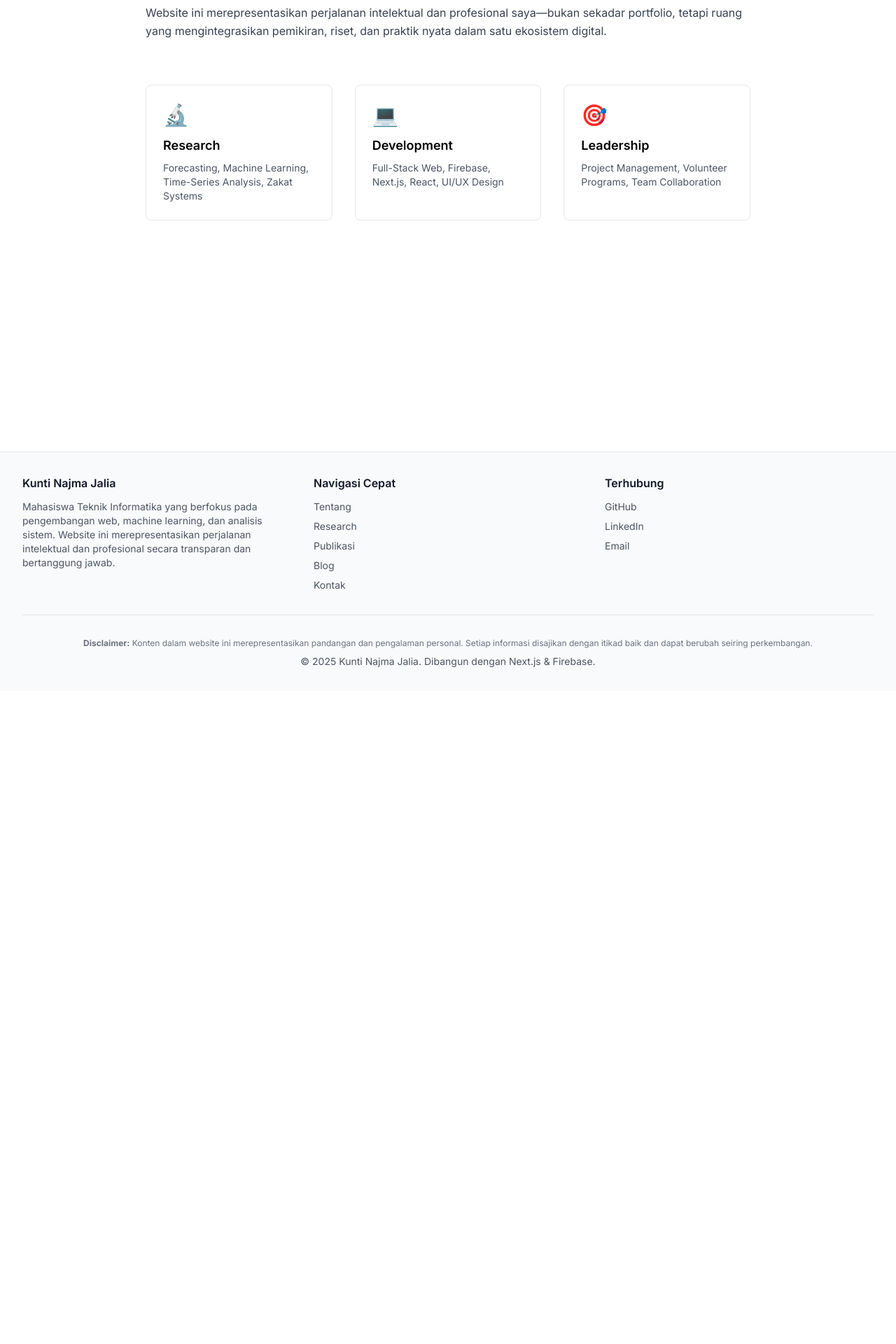
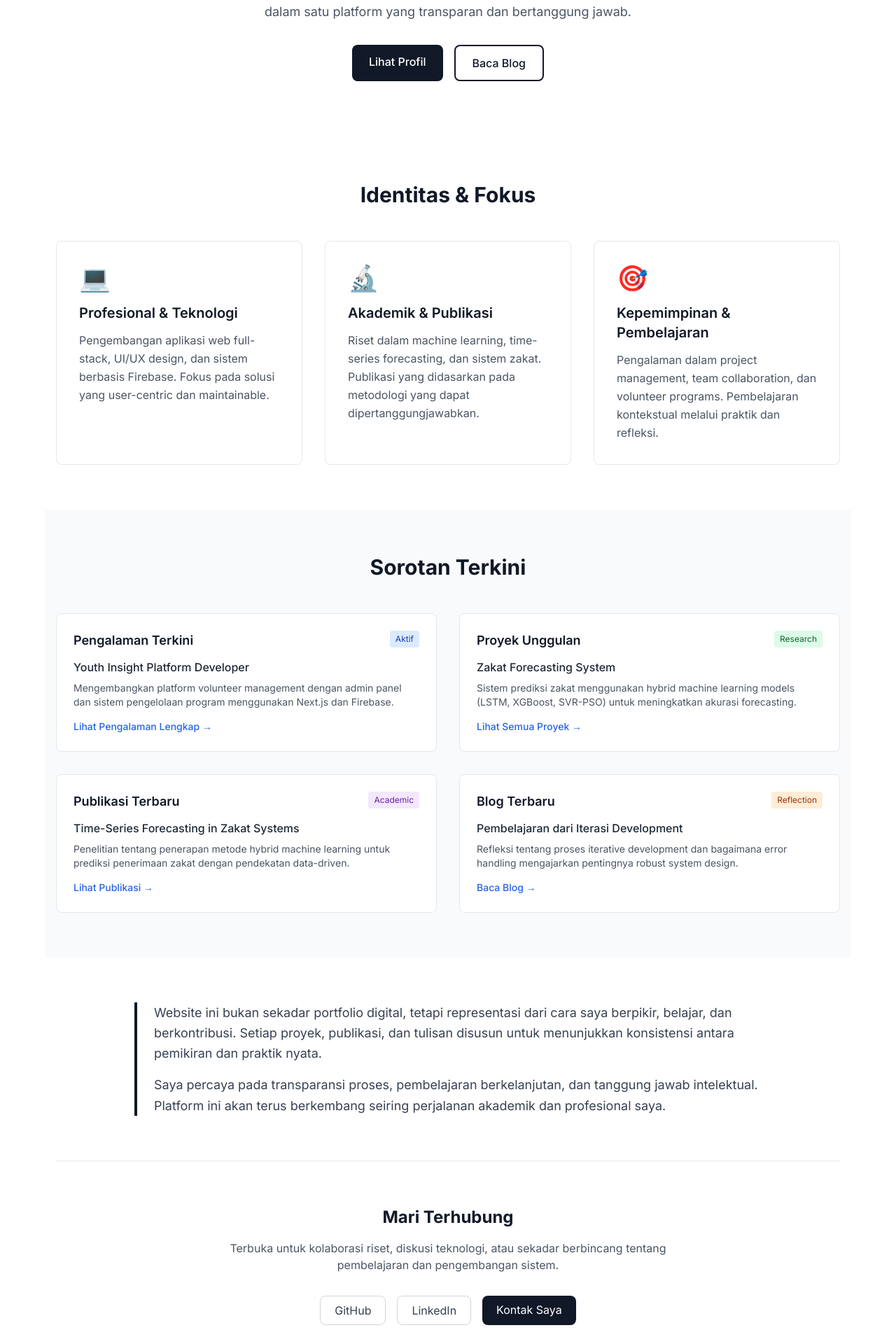
Before and after one commit to kuntinajma/personal-website, a Next.js app: page / in a window 1280 px wide. Shown: the part 300-2220 px from the top of the page at 70% size. Before the commit the page ends 1287 px from the top, so only its background shows below. Built offline with nearby package versions, Linux system fonts and the light colour scheme.

Commit message:
Update Homepage with complete wireframe structure - Hero, Identity Core, Highlights, Personal Note

```diff
--- a/src/app/page.tsx
+++ b/src/app/page.tsx
@@ -1,48 +1,198 @@
+import Link from 'next/link';
+
 export default function Home() {
   return (
-    <div className="max-w-4xl mx-auto px-4 py-16">
-      <section className="mb-16">
-        <h1 className="text-4xl font-bold text-gray-900 mb-4">
-          Najma
+    <div className="max-w-6xl mx-auto px-4">
+      {/* SECTION 1 - HERO */}
+      <section className="py-20 text-center">
+        <h1 className="text-5xl md:text-6xl font-bold text-gray-900 mb-4">
+          Kunti Najma Jalia
         </h1>
-        <p className="text-xl text-gray-600 mb-6">
-          Full-Stack Developer · Graduate Researcher · Systems Analyst
+        <p className="text-xl text-gray-700 mb-6 font-medium">
+          Mahasiswa Teknik Informatika · Peneliti · Pengembang Sistem
         </p>
-        <p className="text-gray-700 leading-relaxed mb-4">
-          Saya seorang akademisi dan praktisi yang berfokus pada pengembangan aplikasi web,
-          machine learning, dan analisis data. Penelitian saya mencakup time-series forecasting
-          dan sistem zakat berbasis teknologi.
+        <p className="text-lg text-gray-600 max-w-3xl mx-auto mb-8 leading-relaxed">
+          Menjembatani riset akademik, pengembangan teknologi, dan pembelajaran kontekstual
+          dalam satu platform yang transparan dan bertanggung jawab.
         </p>
-        <p className="text-gray-700 leading-relaxed">
-          Website ini merepresentasikan perjalanan intelektual dan profesional saya—bukan sekadar
-          portfolio, tetapi ruang yang mengintegrasikan pemikiran, riset, dan praktik nyata dalam
-          satu ekosistem digital.
-        </p>
+        <div className="flex gap-4 justify-center">
+          <Link
+            href="/about"
+            className="px-6 py-3 bg-gray-900 text-white rounded-lg hover:bg-gray-800 transition font-medium"
+          >
+            Lihat Profil
+          </Link>
+          <Link
+            href="/blog"
+            className="px-6 py-3 border-2 border-gray-900 text-gray-900 rounded-lg hover:bg-gray-50 transition font-medium"
+          >
+            Baca Blog
+          </Link>
+        </div>
       </section>
 
-      <section className="grid md:grid-cols-3 gap-8">
-        <div className="p-6 border border-gray-200 rounded-lg hover:shadow-lg transition">
-          <div className="text-3xl mb-3">🔬</div>
-          <h3 className="text-lg font-semibold mb-2">Research</h3>
-          <p className="text-gray-600 text-sm">
-            Forecasting, Machine Learning, Time-Series Analysis, Zakat Systems
-          </p>
+      {/* SECTION 2 - IDENTITAS INTI (3 Pilar) */}
+      <section className="py-16">
+        <h2 className="text-3xl font-bold text-gray-900 mb-12 text-center">Identitas & Fokus</h2>
+        <div className="grid md:grid-cols-3 gap-8">
+          {/* Pilar 1: Profesional & Teknologi */}
+          <div className="p-8 border border-gray-200 rounded-lg hover:shadow-xl transition">
+            <div className="text-4xl mb-4">💻</div>
+            <h3 className="text-xl font-semibold text-gray-900 mb-3">
+              Profesional & Teknologi
+            </h3>
+            <p className="text-gray-600 leading-relaxed">
+              Pengembangan aplikasi web full-stack, UI/UX design, dan sistem berbasis Firebase.
+              Fokus pada solusi yang user-centric dan maintainable.
+            </p>
+          </div>
+
+          {/* Pilar 2: Akademik & Publikasi */}
+          <div className="p-8 border border-gray-200 rounded-lg hover:shadow-xl transition">
+            <div className="text-4xl mb-4">🔬</div>
+            <h3 className="text-xl font-semibold text-gray-900 mb-3">
+              Akademik & Publikasi
+            </h3>
+            <p className="text-gray-600 leading-relaxed">
+              Riset dalam machine learning, time-series forecasting, dan sistem zakat.
+              Publikasi yang didasarkan pada metodologi yang dapat dipertanggungjawabkan.
+            </p>
+          </div>
+
+          {/* Pilar 3: Kepemimpinan & Pembelajaran */}
+          <div className="p-8 border border-gray-200 rounded-lg hover:shadow-xl transition">
+            <div className="text-4xl mb-4">🎯</div>
+            <h3 className="text-xl font-semibold text-gray-900 mb-3">
+              Kepemimpinan & Pembelajaran
+            </h3>
+            <p className="text-gray-600 leading-relaxed">
+              Pengalaman dalam project management, team collaboration, dan volunteer programs.
+              Pembelajaran kontekstual melalui praktik dan refleksi.
+            </p>
+          </div>
         </div>
+      </section>
 
-        <div className="p-6 border border-gray-200 rounded-lg hover:shadow-lg transition">
-          <div className="text-3xl mb-3">💻</div>
-          <h3 className="text-lg font-semibold mb-2">Development</h3>
-          <p className="text-gray-600 text-sm">
-            Full-Stack Web, Firebase, Next.js, React, UI/UX Design
-          </p>
+      {/* SECTION 3 - HIGHLIGHT TERPILIH */}
+      <section className="py-16 bg-gray-50 -mx-4 px-4">
+        <div className="max-w-6xl mx-auto">
+          <h2 className="text-3xl font-bold text-gray-900 mb-12 text-center">Sorotan Terkini</h2>
+
+          <div className="grid md:grid-cols-2 gap-8">
+            {/* Pengalaman Kerja Utama */}
+            <div className="bg-white p-6 rounded-lg border border-gray-200">
+              <div className="flex items-start justify-between mb-3">
+                <h3 className="text-lg font-semibold text-gray-900">Pengalaman Terkini</h3>
+                <span className="text-xs bg-blue-100 text-blue-800 px-2 py-1 rounded">Aktif</span>
+              </div>
+              <h4 className="font-medium text-gray-800 mb-2">Youth Insight Platform Developer</h4>
+              <p className="text-sm text-gray-600 mb-3">
+                Mengembangkan platform volunteer management dengan admin panel dan sistem
+                pengelolaan program menggunakan Next.js dan Firebase.
+              </p>
+              <Link href="/experience" className="text-sm text-blue-600 hover:text-blue-800 font-medium">
+                Lihat Pengalaman Lengkap →
+              </Link>
+            </div>
+
+            {/* Proyek Unggulan */}
+            <div className="bg-white p-6 rounded-lg border border-gray-200">
+              <div className="flex items-start justify-between mb-3">
+                <h3 className="text-lg font-semibold text-gray-900">Proyek Unggulan</h3>
+                <span className="text-xs bg-green-100 text-green-800 px-2 py-1 rounded">Research</span>
+              </div>
+              <h4 className="font-medium text-gray-800 mb-2">Zakat Forecasting System</h4>
+              <p className="text-sm text-gray-600 mb-3">
+                Sistem prediksi zakat menggunakan hybrid machine learning models (LSTM, XGBoost, SVR-PSO)
+                untuk meningkatkan akurasi forecasting.
+              </p>
+              <Link href="/projects" className="text-sm text-blue-600 hover:text-blue-800 font-medium">
+                Lihat Semua Proyek →
+              </Link>
+            </div>
+
+            {/* Publikasi Terbaru */}
+            <div className="bg-white p-6 rounded-lg border border-gray-200">
+              <div className="flex items-start justify-between mb-3">
+                <h3 className="text-lg font-semibold text-gray-900">Publikasi Terbaru</h3>
+                <span className="text-xs bg-purple-100 text-purple-800 px-2 py-1 rounded">Academic</span>
+              </div>
+              <h4 className="font-medium text-gray-800 mb-2">Time-Series Forecasting in Zakat Systems</h4>
+              <p className="text-sm text-gray-600 mb-3">
+                Penelitian tentang penerapan metode hybrid machine learning untuk prediksi
+                penerimaan zakat dengan pendekatan data-driven.
+              </p>
+              <Link href="/publications" className="text-sm text-blue-600 hover:text-blue-800 font-medium">
+                Lihat Publikasi →
+              </Link>
+            </div>
+
+            {/* Blog Terbaru */}
+            <div className="bg-white p-6 rounded-lg border border-gray-200">
+              <div className="flex items-start justify-between mb-3">
+                <h3 className="text-lg font-semibold text-gray-900">Blog Terbaru</h3>
+                <span className="text-xs bg-orange-100 text-orange-800 px-2 py-1 rounded">Reflection</span>
+              </div>
+              <h4 className="font-medium text-gray-800 mb-2">Pembelajaran dari Iterasi Development</h4>
+              <p className="text-sm text-gray-600 mb-3">
+                Refleksi tentang proses iterative development dan bagaimana error handling
+                mengajarkan pentingnya robust system design.
+              </p>
+              <Link href="/blog" className="text-sm text-blue-600 hover:text-blue-800 font-medium">
+                Baca Blog →
+              </Link>
+            </div>
+          </div>
         </div>
+      </section>
 
-        <div className="p-6 border border-gray-200 rounded-lg hover:shadow-lg transition">
-          <div className="text-3xl mb-3">🎯</div>
-          <h3 className="text-lg font-semibold mb-2">Leadership</h3>
-          <p className="text-gray-600 text-sm">
-            Project Management, Volunteer Programs, Team Collaboration
-          </p>
+      {/* SECTION 4 - CATATAN PERSONAL */}
+      <section className="py-16">
+        <div className="max-w-4xl mx-auto">
+          <div className="border-l-4 border-gray-900 pl-6">
+            <p className="text-lg text-gray-700 leading-relaxed mb-4">
+              Website ini bukan sekadar portfolio digital, tetapi representasi dari cara saya berpikir,
+              belajar, dan berkontribusi. Setiap proyek, publikasi, dan tulisan disusun untuk menunjukkan
+              konsistensi antara pemikiran dan praktik nyata.
+            </p>
+            <p className="text-lg text-gray-700 leading-relaxed">
+              Saya percaya pada transparansi proses, pembelajaran berkelanjutan, dan tanggung jawab
+              intelektual. Platform ini akan terus berkembang seiring perjalanan akademik dan profesional saya.
+            </p>
+          </div>
+        </div>
+      </section>
+
+      {/* SECTION 5 - FOOTER PREVIEW / CTA */}
+      <section className="py-16 text-center border-t border-gray-200">
+        <h2 className="text-2xl font-bold text-gray-900 mb-4">Mari Terhubung</h2>
+        <p className="text-gray-600 mb-8 max-w-2xl mx-auto">
+          Terbuka untuk kolaborasi riset, diskusi teknologi, atau sekadar berbincang
+          tentang pembelajaran dan pengembangan sistem.
+        </p>
+        <div className="flex gap-4 justify-center flex-wrap">
+          <a
+            href="https://github.com/kuntinajma"
+            target="_blank"
+            rel="noopener noreferrer"
+            className="px-5 py-2 border border-gray-300 text-gray-700 rounded-lg hover:bg-gray-50 transition"
+          >
+            GitHub
+          </a>
+          <a
+            href="https://www.linkedin.com/in/kuntinajmajalia"
+            target="_blank"
+            rel="noopener noreferrer"
+            className="px-5 py-2 border border-gray-300 text-gray-700 rounded-lg hover:bg-gray-50 transition"
+          >
+            LinkedIn
+          </a>
+          <Link
+            href="/contact"
+            className="px-5 py-2 bg-gray-900 text-white rounded-lg hover:bg-gray-800 transition"
+          >
+            Kontak Saya
+          </Link>
         </div>
       </section>
     </div>
```
